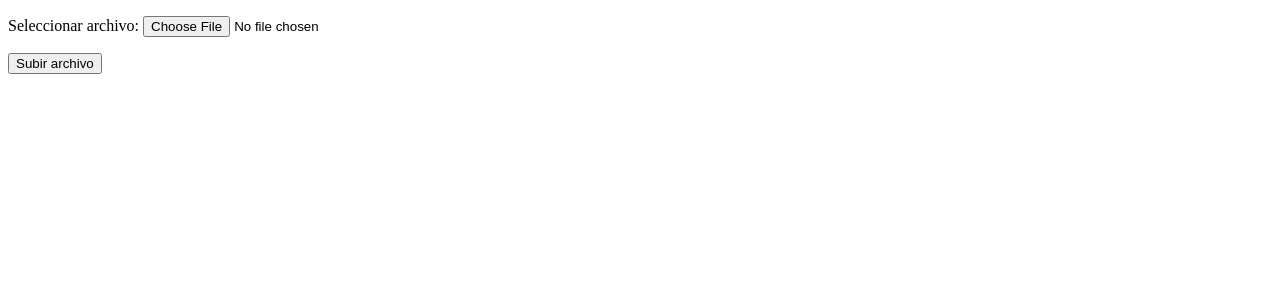
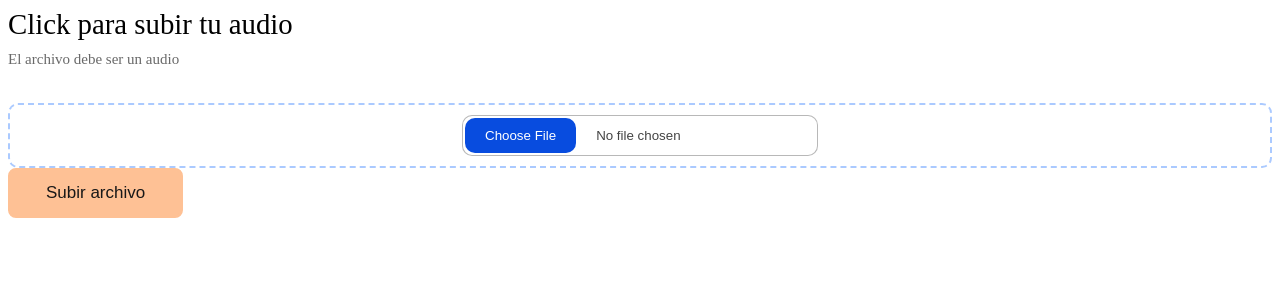
Before and after one commit to arizamoisesco/babel-boost, a Django app: page /audiototext/upload/ in a window 1280 px wide. Shown: the top 300 px of the page. Run offline with Django 4.2, Linux system fonts and the light colour scheme.

Commit message:
Add style with css v1

```diff
--- a/audiototext/forms.py
+++ b/audiototext/forms.py
@@ -2,4 +2,4 @@ from django import forms
 
 class UploadFileForm(forms.Form):
     #title = forms.CharField(max_length=50)
-    file = forms.FileField(label="Seleccionar archivo")
+    file = forms.FileField(label="Seleccionar archivo", widget=forms.ClearableFileInput())
--- /dev/null
+++ b/audiototext/static/css/style.css
@@ -0,0 +1,239 @@
+.card {
+  width: 190px;
+  height: 254px;
+  border-radius: 20px;
+  padding: 5px;
+  box-shadow: rgba(151, 65, 252, 0.2) 0 15px 30px -5px;
+  background-image: linear-gradient(144deg,#AF40FF, #5B42F3 50%,#00DDEB);
+}
+
+.card__content {
+  background: rgb(5, 6, 45);
+  border-radius: 17px;
+  width: 100%;
+  height: 100%;
+}
+
+.form {
+  background-color: #fff;
+  box-shadow: 0 10px 60px rgb(218, 229, 255);
+  border: 1px solid rgb(159, 159, 160);
+  border-radius: 20px;
+  padding: 2rem .7rem .7rem .7rem;
+  text-align: center;
+  font-size: 1.125rem;
+  max-width: 320px;
+}
+
+.form-title {
+  color: #000000;
+  font-size: 1.8rem;
+  font-weight: 500;
+}
+
+.form-paragraph {
+  margin-top: 10px;
+  font-size: 0.9375rem;
+  color: rgb(105, 105, 105);
+}
+
+.drop-container {
+  background-color: #fff;
+  position: relative;
+  display: flex;
+  gap: 10px;
+  flex-direction: column;
+  justify-content: center;
+  align-items: center;
+  padding: 10px;
+  margin-top: 2.1875rem;
+  border-radius: 10px;
+  border: 2px dashed rgb(171, 202, 255);
+  color: #444;
+  cursor: pointer;
+  transition: background .2s ease-in-out, border .2s ease-in-out;
+}
+
+.drop-container:hover {
+  background: rgba(0, 140, 255, 0.164);
+  border-color: rgba(17, 17, 17, 0.616);
+}
+
+.drop-container:hover .drop-title {
+  color: #222;
+}
+
+  .file-field input[type="file"] {
+    width: 350px;
+    max-width: 100%;
+    color: #444;
+    padding: 2px;
+    background: #fff;
+    border-radius: 10px;
+    border: 1px solid rgba(8, 8, 8, 0.288);
+    }
+
+.file-field input[type="file"]::file-selector-button {
+  margin-right: 20px;
+  border: none;
+  background: #084cdf;
+  padding: 10px 20px;
+  border-radius: 10px;
+  color: #fff;
+  cursor: pointer;
+  transition: background .2s ease-in-out;
+}
+
+.file-field input[type="file"]::file-selector-button:hover {
+  background: #0d45a5;
+}
+
+
+  button {
+    position: relative;
+    padding: 12px 35px;
+    background: #FEC195;
+    font-size: 17px;
+    font-weight: 500;
+    color: #181818;
+    border: 3px solid #FEC195;
+    border-radius: 8px;
+    box-shadow: 0 0 0 #fec1958c;
+    transition: all .3s ease-in-out;
+  }
+
+  .star-1 {
+    position: absolute;
+    top: 20%;
+    left: 20%;
+    width: 25px;
+    height: auto;
+    filter: drop-shadow(0 0 0 #fffdef);
+    z-index: -5;
+    transition: all 1s cubic-bezier(0.05, 0.83, 0.43, 0.96);
+  }
+
+  .star-2 {
+    position: absolute;
+    top: 45%;
+    left: 45%;
+    width: 15px;
+    height: auto;
+    filter: drop-shadow(0 0 0 #fffdef);
+    z-index: -5;
+    transition: all 1s cubic-bezier(0, 0.4, 0, 1.01);
+  }
+
+  .star-3 {
+    position: absolute;
+    top: 40%;
+    left: 40%;
+    width: 5px;
+    height: auto;
+    filter: drop-shadow(0 0 0 #fffdef);
+    z-index: -5;
+    transition: all 1s cubic-bezier(0, 0.4, 0, 1.01);
+  }
+
+  .star-4 {
+    position: absolute;
+    top: 20%;
+    left: 40%;
+    width: 8px;
+    height: auto;
+    filter: drop-shadow(0 0 0 #fffdef);
+    z-index: -5;
+    transition: all .8s cubic-bezier(0, 0.4, 0, 1.01);
+  }
+
+  .star-5 {
+    position: absolute;
+    top: 25%;
+    left: 45%;
+    width: 15px;
+    height: auto;
+    filter: drop-shadow(0 0 0 #fffdef);
+    z-index: -5;
+    transition: all .6s cubic-bezier(0, 0.4, 0, 1.01);
+  }
+
+  .star-6 {
+    position: absolute;
+    top: 5%;
+    left: 50%;
+    width: 5px;
+    height: auto;
+    filter: drop-shadow(0 0 0 #fffdef);
+    z-index: -5;
+    transition: all .8s ease;
+  }
+
+  button:hover {
+    background: transparent;
+    color: #FEC195;
+    box-shadow: 0 0 25px #fec1958c;
+  }
+
+  button:hover .star-1 {
+    position: absolute;
+    top: -80%;
+    left: -30%;
+    width: 25px;
+    height: auto;
+    filter: drop-shadow(0 0 10px #fffdef);
+    z-index: 2;
+  }
+
+  button:hover .star-2 {
+    position: absolute;
+    top: -25%;
+    left: 10%;
+    width: 15px;
+    height: auto;
+    filter: drop-shadow(0 0 10px #fffdef);
+    z-index: 2;
+  }
+
+  button:hover .star-3 {
+    position: absolute;
+    top: 55%;
+    left: 25%;
+    width: 5px;
+    height: auto;
+    filter: drop-shadow(0 0 10px #fffdef);
+    z-index: 2;
+  }
+
+  button:hover .star-4 {
+    position: absolute;
+    top: 30%;
+    left: 80%;
+    width: 8px;
+    height: auto;
+    filter: drop-shadow(0 0 10px #fffdef);
+    z-index: 2;
+  }
+
+  button:hover .star-5 {
+    position: absolute;
+    top: 25%;
+    left: 115%;
+    width: 15px;
+    height: auto;
+    filter: drop-shadow(0 0 10px #fffdef);
+    z-index: 2;
+  }
+
+  button:hover .star-6 {
+    position: absolute;
+    top: 5%;
+    left: 60%;
+    width: 5px;
+    height: auto;
+    filter: drop-shadow(0 0 10px #fffdef);
+    z-index: 2;
+  }
+
+  .fil0 {
+    fill: #FFFDEF
+  }
--- a/audiototext/templates/base.html
+++ b/audiototext/templates/base.html
@@ -1,3 +1,4 @@
+{% load static %}
 <!DOCTYPE html>
 <html lang="en">
 <head>
@@ -5,6 +6,8 @@
     <meta http-equiv="X-UA-Compatible" content="IE=edge">
     <meta name="viewport" content="width=device-width, initial-scale=1.0">
     <title>{% block title %}{% endblock %}</title>
+    <link rel="stylesheet" type="text/css" href="{% static 'css/style.css' %}">
+
 </head>
 <body>
     {% block content %}
--- a/audiototext/templates/speechtext/uploadForm.html
+++ b/audiototext/templates/speechtext/uploadForm.html
@@ -1,11 +1,41 @@
 {% extends "base.html" %}
+
 
 {% block title%} Upload file {% endblock %}
 
 {% block content %}
     <form action="" method="post" enctype="multipart/form-data">
-        {{  form.as_p }}
         {% csrf_token %}
-            <button type="submit">Subir archivo</button>
+        <span class="form-title">Click para subir tu audio</span>
+        <p class="form-paragraph">
+          El archivo debe ser un audio
+        </p>
+        <label for="file-input" class="drop-container">
+          <div class="file-field">
+            {{  form.file }}
+          </div>
+        </label>
+
+
+        <button type="submit" class="upload-file">Subir archivo
+          <div class="star-1">
+            <svg xmlns:xlink="http://www.w3.org/1999/xlink" viewBox="0 0 784.11 815.53" style="shape-rendering:geometricPrecision; text-rendering:geometricPrecision; image-rendering:optimizeQuality; fill-rule:evenodd; clip-rule:evenodd" version="1.1" xml:space="preserve" xmlns="http://www.w3.org/2000/svg"><defs></defs><g id="Layer_x0020_1"><metadata id="CorelCorpID_0Corel-Layer"></metadata><path d="M392.05 0c-20.9,210.08 -184.06,378.41 -392.05,407.78 207.96,29.37 371.12,197.68 392.05,407.74 20.93,-210.06 184.09,-378.37 392.05,-407.74 -207.98,-29.38 -371.16,-197.69 -392.06,-407.78z" class="fil0"></path></g></svg>
+          </div>
+          <div class="star-2">
+            <svg xmlns:xlink="http://www.w3.org/1999/xlink" viewBox="0 0 784.11 815.53" style="shape-rendering:geometricPrecision; text-rendering:geometricPrecision; image-rendering:optimizeQuality; fill-rule:evenodd; clip-rule:evenodd" version="1.1" xml:space="preserve" xmlns="http://www.w3.org/2000/svg"><defs></defs><g id="Layer_x0020_1"><metadata id="CorelCorpID_0Corel-Layer"></metadata><path d="M392.05 0c-20.9,210.08 -184.06,378.41 -392.05,407.78 207.96,29.37 371.12,197.68 392.05,407.74 20.93,-210.06 184.09,-378.37 392.05,-407.74 -207.98,-29.38 -371.16,-197.69 -392.06,-407.78z" class="fil0"></path></g></svg>
+          </div>
+          <div class="star-3">
+            <svg xmlns:xlink="http://www.w3.org/1999/xlink" viewBox="0 0 784.11 815.53" style="shape-rendering:geometricPrecision; text-rendering:geometricPrecision; image-rendering:optimizeQuality; fill-rule:evenodd; clip-rule:evenodd" version="1.1" xml:space="preserve" xmlns="http://www.w3.org/2000/svg"><defs></defs><g id="Layer_x0020_1"><metadata id="CorelCorpID_0Corel-Layer"></metadata><path d="M392.05 0c-20.9,210.08 -184.06,378.41 -392.05,407.78 207.96,29.37 371.12,197.68 392.05,407.74 20.93,-210.06 184.09,-378.37 392.05,-407.74 -207.98,-29.38 -371.16,-197.69 -392.06,-407.78z" class="fil0"></path></g></svg>
+          </div>
+          <div class="star-4">
+            <svg xmlns:xlink="http://www.w3.org/1999/xlink" viewBox="0 0 784.11 815.53" style="shape-rendering:geometricPrecision; text-rendering:geometricPrecision; image-rendering:optimizeQuality; fill-rule:evenodd; clip-rule:evenodd" version="1.1" xml:space="preserve" xmlns="http://www.w3.org/2000/svg"><defs></defs><g id="Layer_x0020_1"><metadata id="CorelCorpID_0Corel-Layer"></metadata><path d="M392.05 0c-20.9,210.08 -184.06,378.41 -392.05,407.78 207.96,29.37 371.12,197.68 392.05,407.74 20.93,-210.06 184.09,-378.37 392.05,-407.74 -207.98,-29.38 -371.16,-197.69 -392.06,-407.78z" class="fil0"></path></g></svg>
+          </div>
+          <div class="star-5">
+            <svg xmlns:xlink="http://www.w3.org/1999/xlink" viewBox="0 0 784.11 815.53" style="shape-rendering:geometricPrecision; text-rendering:geometricPrecision; image-rendering:optimizeQuality; fill-rule:evenodd; clip-rule:evenodd" version="1.1" xml:space="preserve" xmlns="http://www.w3.org/2000/svg"><defs></defs><g id="Layer_x0020_1"><metadata id="CorelCorpID_0Corel-Layer"></metadata><path d="M392.05 0c-20.9,210.08 -184.06,378.41 -392.05,407.78 207.96,29.37 371.12,197.68 392.05,407.74 20.93,-210.06 184.09,-378.37 392.05,-407.74 -207.98,-29.38 -371.16,-197.69 -392.06,-407.78z" class="fil0"></path></g></svg>
+          </div>
+          <div class="star-6">
+            <svg xmlns:xlink="http://www.w3.org/1999/xlink" viewBox="0 0 784.11 815.53" style="shape-rendering:geometricPrecision; text-rendering:geometricPrecision; image-rendering:optimizeQuality; fill-rule:evenodd; clip-rule:evenodd" version="1.1" xml:space="preserve" xmlns="http://www.w3.org/2000/svg"><defs></defs><g id="Layer_x0020_1"><metadata id="CorelCorpID_0Corel-Layer"></metadata><path d="M392.05 0c-20.9,210.08 -184.06,378.41 -392.05,407.78 207.96,29.37 371.12,197.68 392.05,407.74 20.93,-210.06 184.09,-378.37 392.05,-407.74 -207.98,-29.38 -371.16,-197.69 -392.06,-407.78z" class="fil0"></path></g></svg>
+          </div>
+        </button>
     </form>
 {% endblock %}
--- a/audiototext/templates/speechtext/upload_success.html
+++ b/audiototext/templates/speechtext/upload_success.html
@@ -1,2 +1,4 @@
-<h1>Resultado:</h1>
-<p>{{text}}</p>
+<section class="result">
+    <h1>Resultado:</h1>
+    <p>{{text}}</p>
+</section>
```
